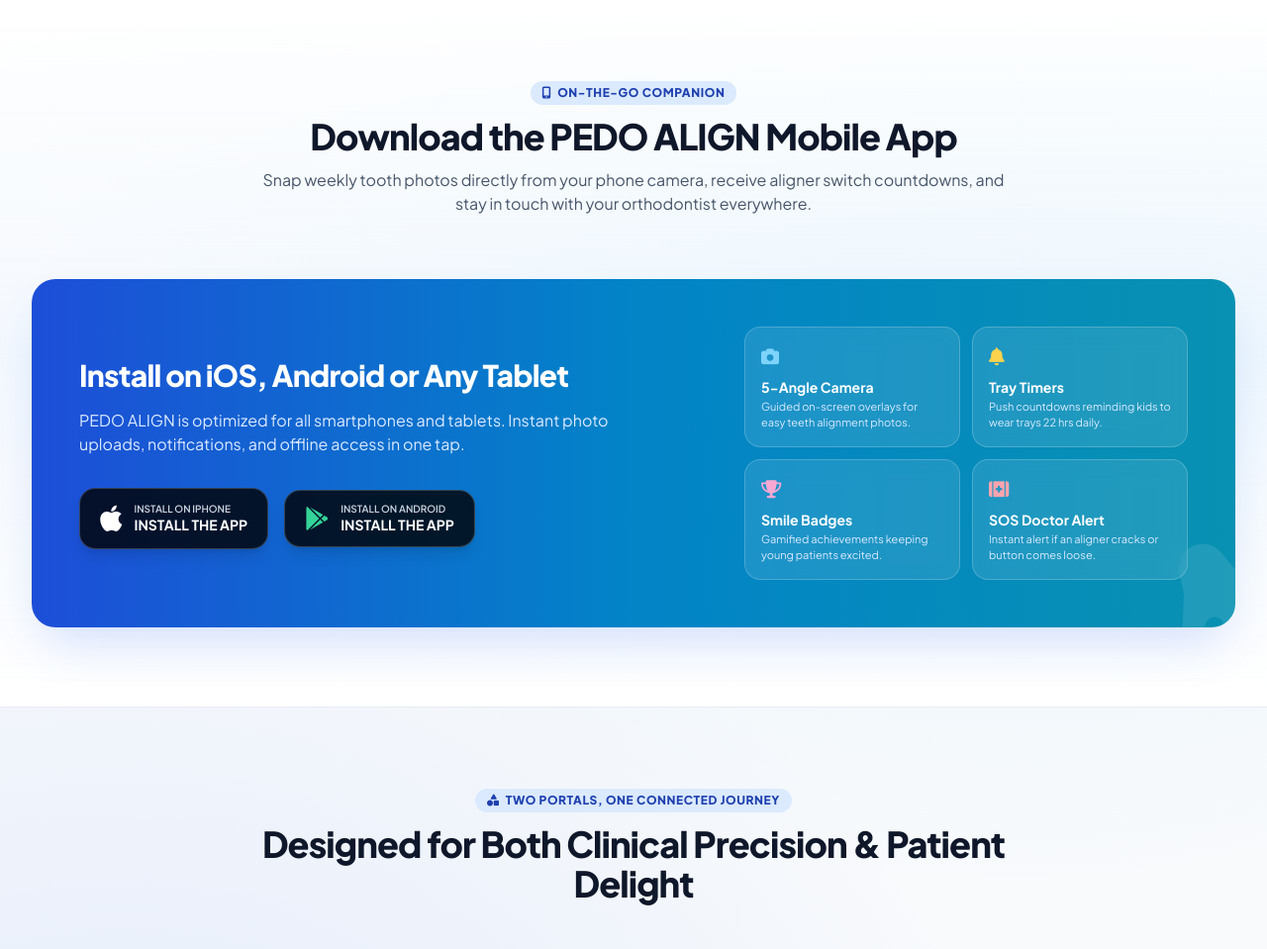
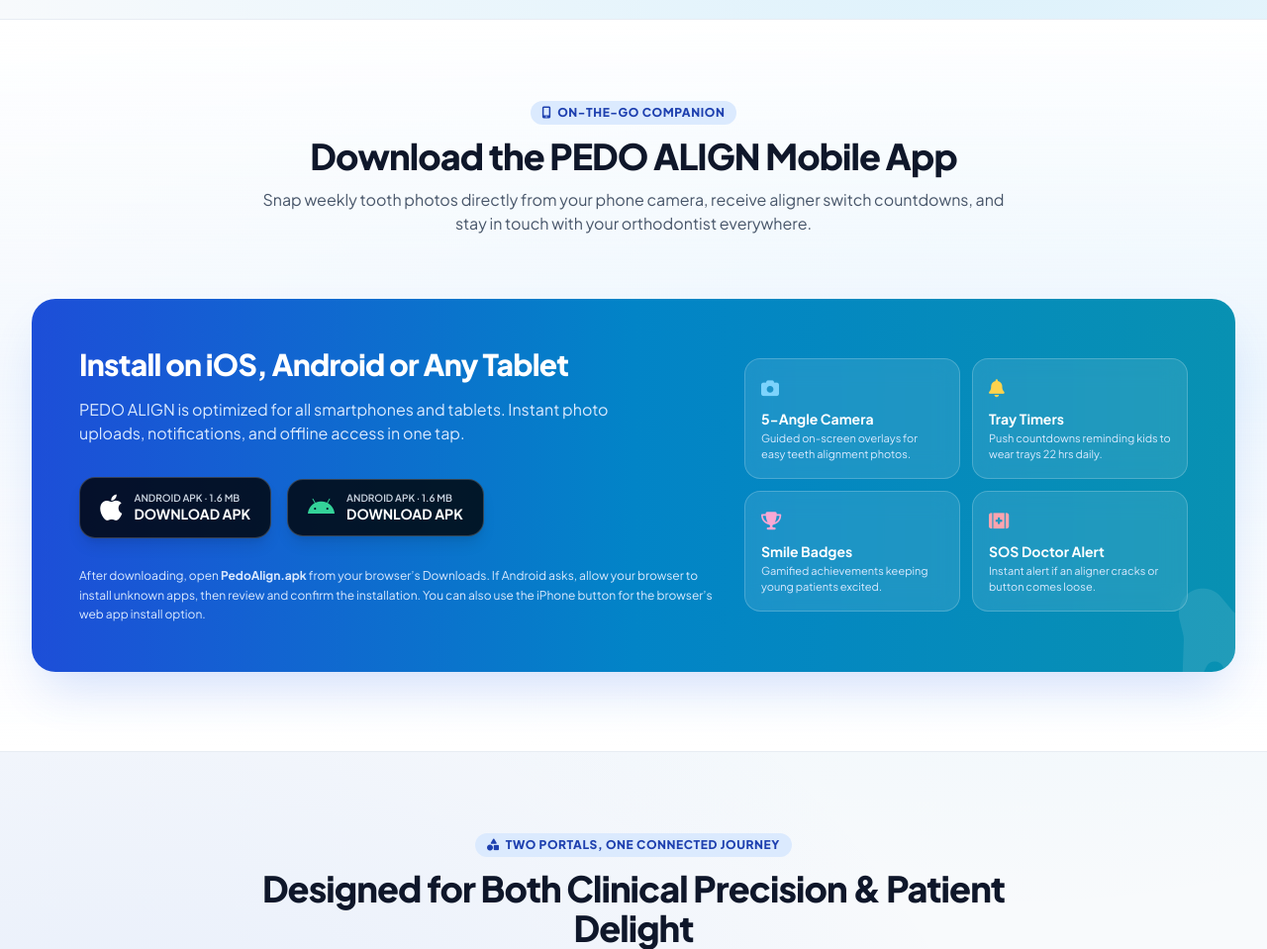
Before and after one commit to devanga2025-cmd/pedo_align, a Django app: template doctor/templates/doctor/public/landing.html in a window 1280 px wide. Shown: the part 753-1712 px from the top of the page at 99% size. Run offline with Django 5.2, Linux system fonts and the light colour scheme; the template is opened without the code that fills it, so the values that code supplies are empty; some libraries are stand-ins or nearby versions.

Commit message:
small update

```diff
--- a/doctor/templates/doctor/public/landing.html
+++ b/doctor/templates/doctor/public/landing.html
@@ -86,13 +86,13 @@
             <!-- Dual Portal Login Actions & Install App -->
             <div class="flex items-center gap-2 sm:gap-3 flex-wrap">
                 <!-- Install App Button -->
-                <button type="button"
-                        onclick="triggerPWAInstall()"
+                <a href="{% url 'download_app_apk' %}"
                         class="inline-flex items-center gap-1.5 px-3 sm:px-4 py-2.5 rounded-2xl text-xs sm:text-sm font-bold text-slate-700 bg-white hover:bg-slate-50 border border-slate-200/90 shadow-2xs transition transform hover:-translate-y-0.5"
-                        title="INSTALL THE APP on this device">
+                        title="Download the PEDO ALIGN Android app"
+                        aria-label="Download the PEDO ALIGN Android app">
                     <i class="fa-solid fa-download text-sky-600"></i>
-                    <span>INSTALL THE APP</span>
-                </button>
+                    <span>Download Android App</span>
+                </a>
 
                 <!-- Patient Login Button -->
                 <a href="{% url 'patient:login' %}"
@@ -152,10 +152,10 @@
                         </a>
 
                         <!-- Download App Anchor -->
-                        <a href="#mobile-app"
+                        <a href="{% url 'download_app_apk' %}"
                            class="w-full sm:w-auto inline-flex items-center justify-center gap-2 px-5 py-4 rounded-2xl text-xs font-bold text-slate-600 hover:text-blue-700 hover:bg-blue-50 transition">
                             <i class="fa-solid fa-download text-sky-500"></i>
-                            <span>Get Mobile App</span>
+                            <span>Download Android App</span>
                         </a>
                     </div>
 
@@ -249,29 +249,31 @@
                             <!-- Download Badges Group -->
                             <div class="flex flex-wrap items-center justify-center lg:justify-start gap-3 sm:gap-4 pt-4">
 
-                                <!-- iPhone install action -->
-                                <button type="button"
-                                   onclick="triggerPWAInstall()"
+                                <!-- Browser app install option -->
+                                <a href="{% url 'download_app_apk' %}"
                                    class="inline-flex items-center gap-3 px-5 py-3 rounded-2xl bg-black/80 hover:bg-black text-white border border-white/20 transition shadow-lg transform hover:-translate-y-0.5">
                                     <i class="fa-brands fa-apple text-3xl"></i>
                                     <div class="text-left leading-tight">
-                                        <p class="text-[10px] text-slate-300 uppercase font-semibold">Install on iPhone</p>
-                                        <p class="text-sm font-bold">INSTALL THE APP</p>
+                                        <p class="text-[10px] text-slate-300 uppercase font-semibold">Android APK · 1.6 MB</p>
+                                        <p class="text-sm font-bold">DOWNLOAD APK</p>
                                     </div>
-                                </button>
+                                </a>
 
-                                <!-- Android browser install action -->
-                                <button type="button"
-                                   onclick="triggerPWAInstall()"
+                                <!-- Android APK download -->
+                                <a href="{% url 'download_app_apk' %}"
+                                   aria-label="Download PEDO ALIGN Android APK"
                                    class="inline-flex items-center gap-3 px-5 py-3 rounded-2xl bg-black/80 hover:bg-black text-white border border-white/20 transition shadow-lg transform hover:-translate-y-0.5">
-                                    <i class="fa-brands fa-google-play text-2xl text-emerald-400"></i>
+                                    <i class="fa-brands fa-android text-2xl text-emerald-400"></i>
                                     <div class="text-left leading-tight">
-                                        <p class="text-[10px] text-slate-300 uppercase font-semibold">Install on Android</p>
-                                        <p class="text-sm font-bold">INSTALL THE APP</p>
+                                        <p class="text-[10px] text-slate-300 uppercase font-semibold">Android APK · 1.6 MB</p>
+                                        <p class="text-sm font-bold">DOWNLOAD APK</p>
                                     </div>
-                                </button>
+                                </a>
 
                             </div>
+                            <p class="pt-3 text-xs text-blue-100 leading-relaxed">
+                                After downloading, open <strong>PedoAlign.apk</strong> from your browser’s Downloads. If Android asks, allow your browser to install unknown apps, then review and confirm the installation. You can also use the iPhone button for the browser’s web app install option.
+                            </p>
                         </div>
 
                         <!-- App Highlights on the Right -->
```
